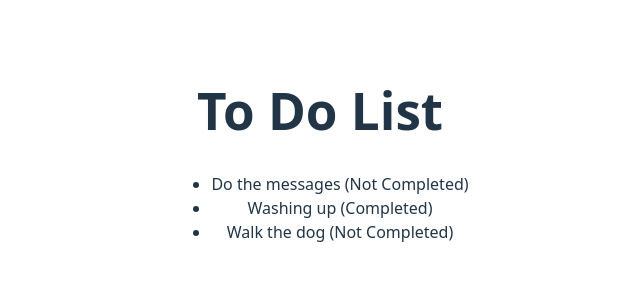
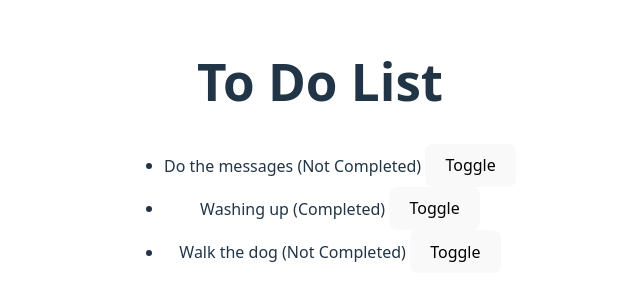
Before and after one commit to racoonamatatas/vfordirective, a Vue app: page / in a window 1280 px wide. Shown: the part 246-546 px from the top of the page, without its empty margins (320-960 px from the left). Built offline with nearby package versions, Linux system fonts and the light colour scheme.

Commit message:
feat(tasks): Add toggle button to mark tasks as completed

```diff
--- a/src/App.vue
+++ b/src/App.vue
@@ -9,6 +9,14 @@ const tasks = ref([
     {name: 'Washing up', completed: true},
     {name: 'Walk the dog', completed: false},
 ]);
+
+// function to toggle completed property.
+const complete = taskName => {
+    const task = tasks.value.find(task => task.name === taskName);
+    if (task) {
+        task.completed = !task.completed;
+    }
+};
 </script>
 
 <template>
@@ -16,6 +24,7 @@ const tasks = ref([
     <ul>
         <li v-for="task in tasks" :key="task.name">
             {{ task.name }} {{ task.completed ? '(Completed)' : '(Not Completed)' }}
+            <button @click="complete(task.name)">Toggle</button>
         </li>
     </ul>
 </template>
```
